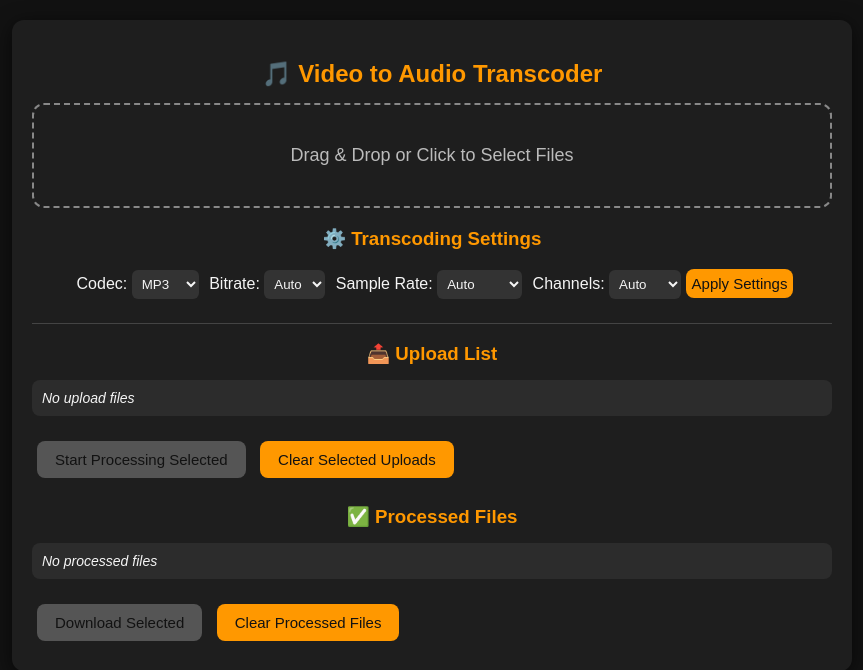
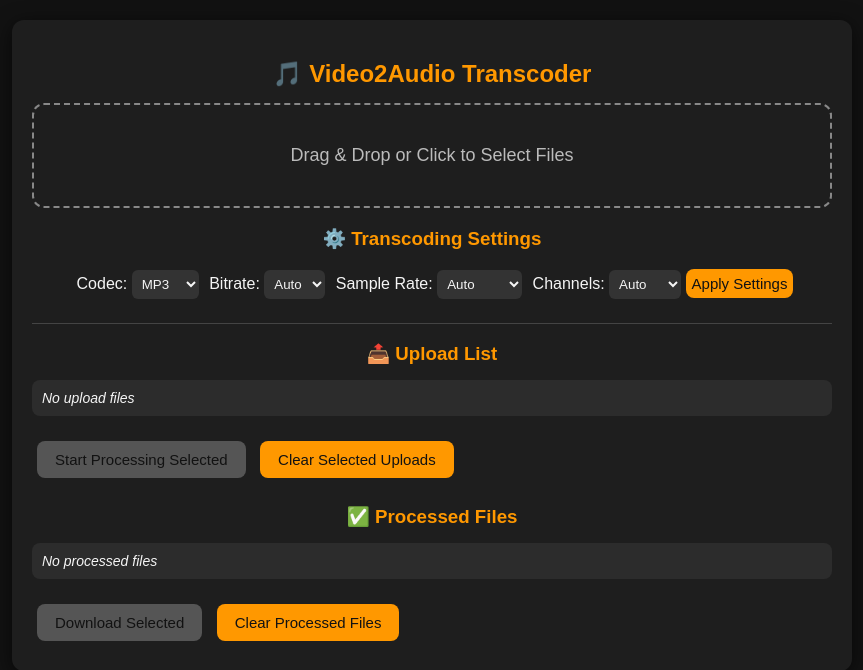
Before and after one commit to trholy/video2audio, a Flask app: page / in a window 1280 px wide. Shown: the top 670 px of the page, without its empty margins (208-1071 px from the left). Run offline with Flask 3, Linux system fonts and the light colour scheme; data that the repository does not hold is empty.

Commit message:
Renamed the app to Video2Audio

```diff
--- a/src/video2audio/templates/index.html
+++ b/src/video2audio/templates/index.html
@@ -3,7 +3,7 @@
 <head>
 <meta charset="UTF-8">
 <meta name="viewport" content="width=device-width, initial-scale=1.0">
-<title>Video to Audio Transcoder</title>
+<title>Video2Audio</title>
 <link rel="stylesheet" href="{{ url_for('static', filename='css/style.css') }}">
 <style>
     .settings-panel select, .settings-panel button {
@@ -19,7 +19,7 @@
 </head>
 <body>
 <div class="container">
-    <h2>🎵 Video to Audio Transcoder</h2>
+    <h2>🎵 Video2Audio Transcoder</h2>
 
     <div id="drop-zone">Drag & Drop or Click to Select Files</div>
     <input type="file" id="file-input" multiple hidden>
```
